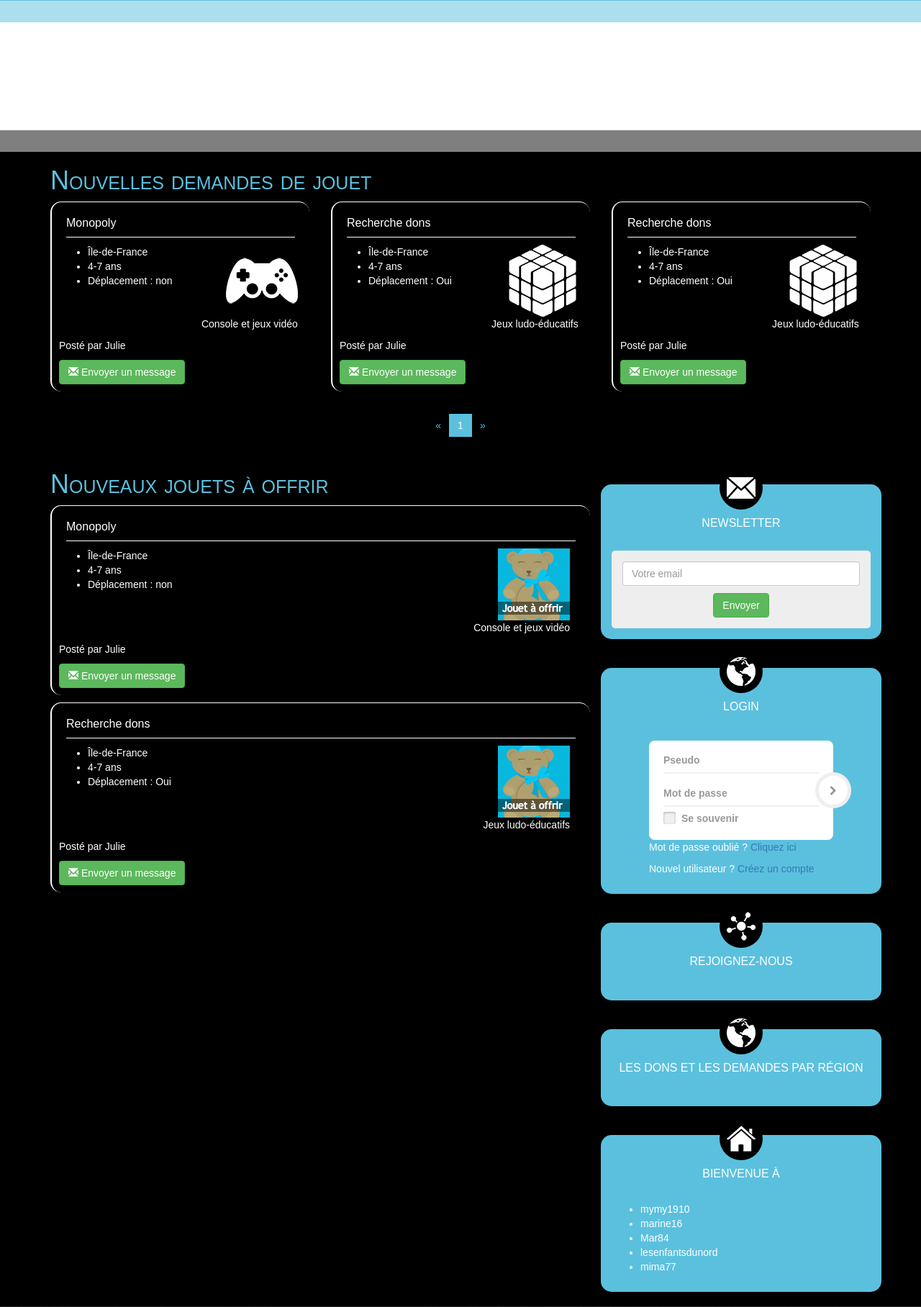
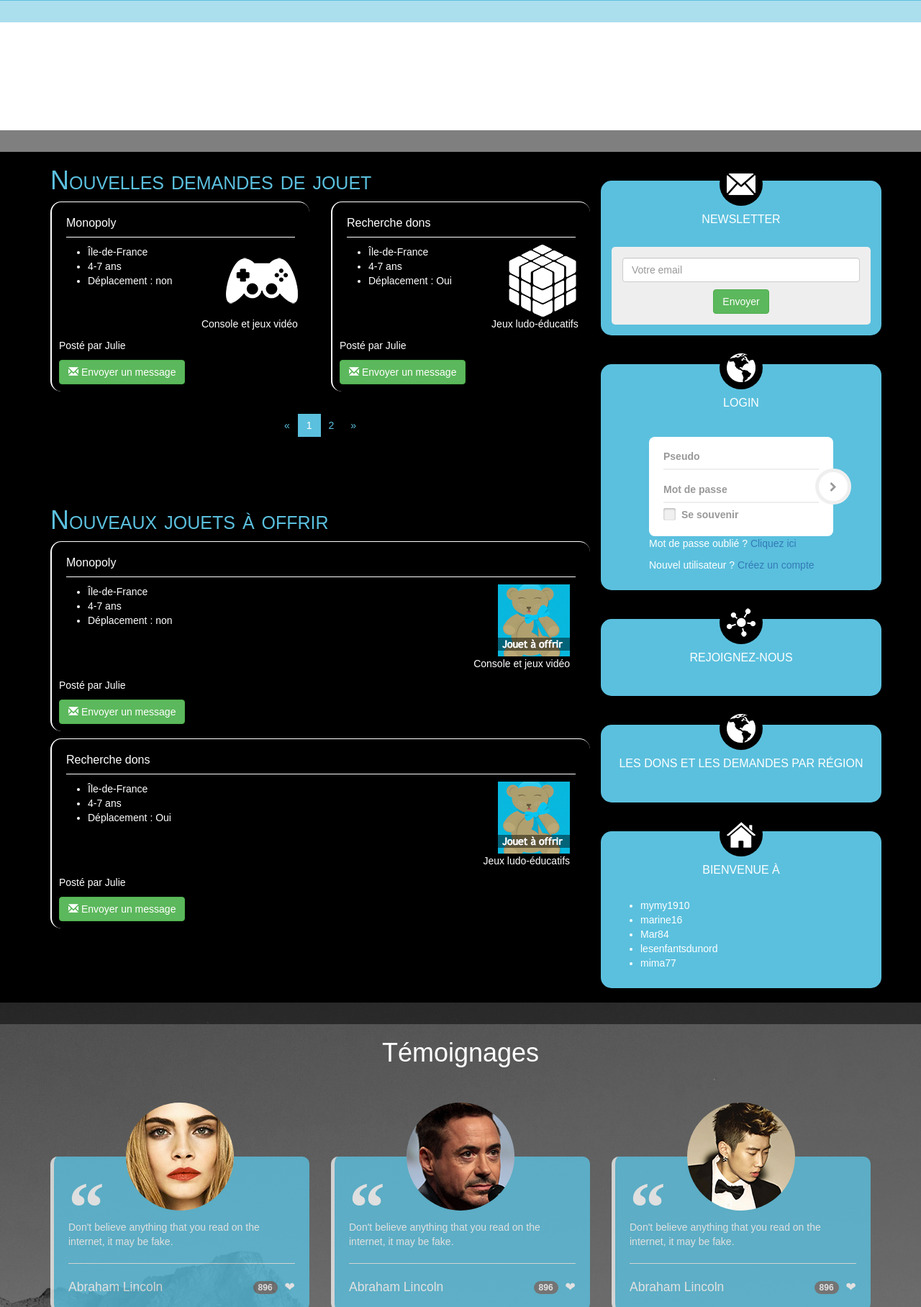
Before and after one commit to gitalexandrekng/jedonnemesjouets, a PHP site: page / in a window 1280 px wide. Shown: the part 1129-2945 px from the top of the page at 72% size. Run offline with PHP 8.4, Linux system fonts and the light colour scheme; some libraries are stand-ins or nearby versions.

Commit message:
Revert "Test"
This reverts commit 1ebaa0c5c8722f2a95138dbe23ff4a1e0bec32f9.

```diff
--- a/index.html
+++ b/index.html
@@ -205,12 +205,12 @@
 <!-- CONTENT -->
     <div class="container-fluid" style="background-color:#000;">
         <div class="container" style="background-color:#000;">
-            <div class="row">
-                <div class="col-lg-12">
+            <div class="row" style="background-image:url(images/transparent_noir.png)">
+                <section class="gauche col-sm-8">
                     <article class="un">
                         <h1>Nouvelles demandes de jouet</h1>
                         <div id="content" class="row">
-                        <div class="col-md-4">
+                            <div class="col-md-6">
                                 <div class="unique">
                                     <h3>Monopoly</h3>
                                     <div class="unique-gauche">
@@ -228,7 +228,7 @@
                                     <a href="#" class="btn btn-md btn-success"><span class="glyphicon glyphicon-envelope"></span> Envoyer un message</a>
                                 </div>
                             </div>
-                        <div class="col-md-4">
+                            <div class="col-md-6">
                                 <div class="unique">
                                     <h3>Recherche dons</h3>
                                     <div class="unique-gauche">
@@ -246,7 +246,7 @@
                                     <a href="#" class="btn btn-md btn-success"><span class="glyphicon glyphicon-envelope"></span> Envoyer un message</a>
                                 </div>
                             </div>
-                        <div class="col-md-4">
+                            <div class="col-md-12">
                                 <div class="unique">
                                     <h3>Recherche dons</h3>
                                     <div class="unique-gauche">
@@ -267,11 +267,6 @@
                         </div>
                         <div class="text-center" id="page_navigation"></div>
                     </article>
-            </div>
-            </div>
-            <div class="row">
-                <section class="gauche col-sm-8">
-
                     <article class="deux">
                         <h1>Nouveaux jouets à offrir</h1>
                         <div id="content-donner" class="row">
@@ -602,7 +597,7 @@
 
 <script>
 
-  var show_per_page = 3;
+  var show_per_page = 2;
   var current_page = 0;
 
   function set_display(first, last) {
--- a/style.css
+++ b/style.css
@@ -157,9 +157,9 @@
 }
 
 .un{
+    margin-bottom:70px;
     margin-top:15px;
     background-color:#000;
-    color:#FFF;
 }
 
 .un h1{
```
Lines whose indentation alone changed are shown as unchanged.
